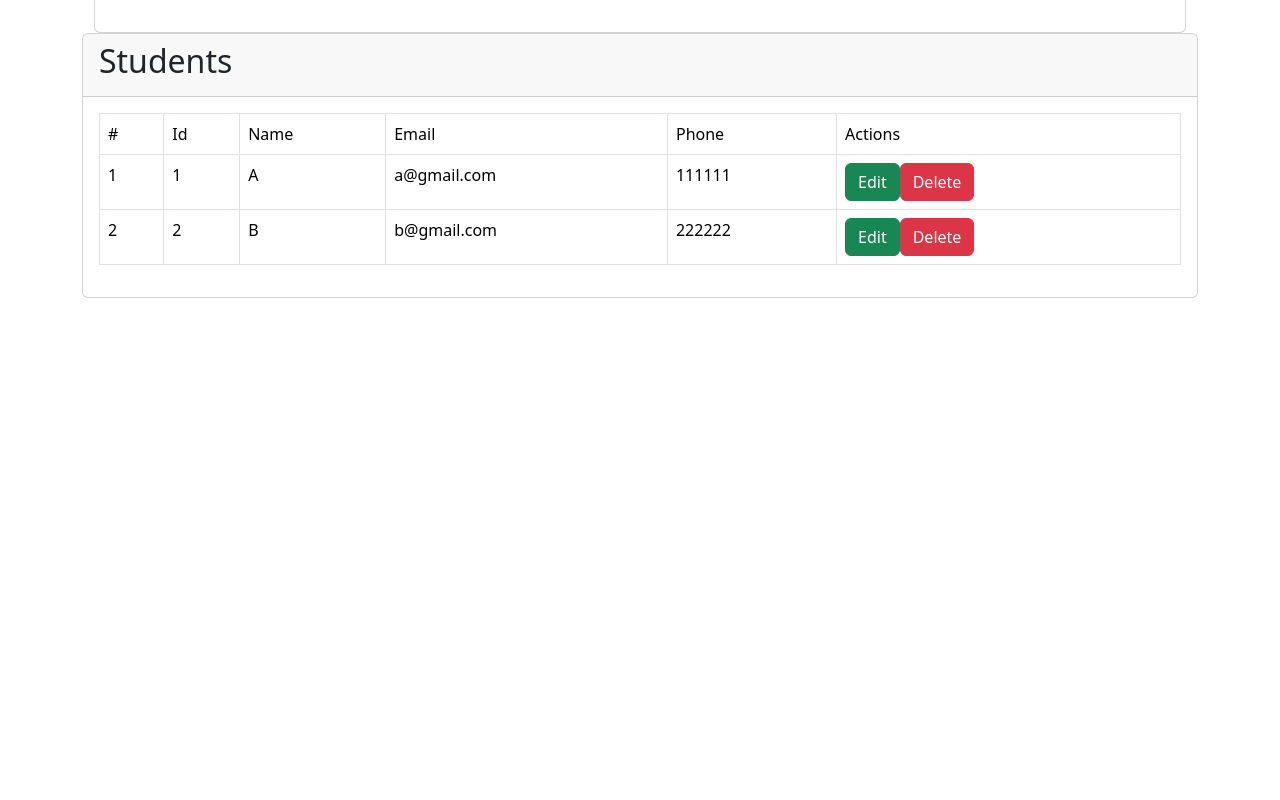
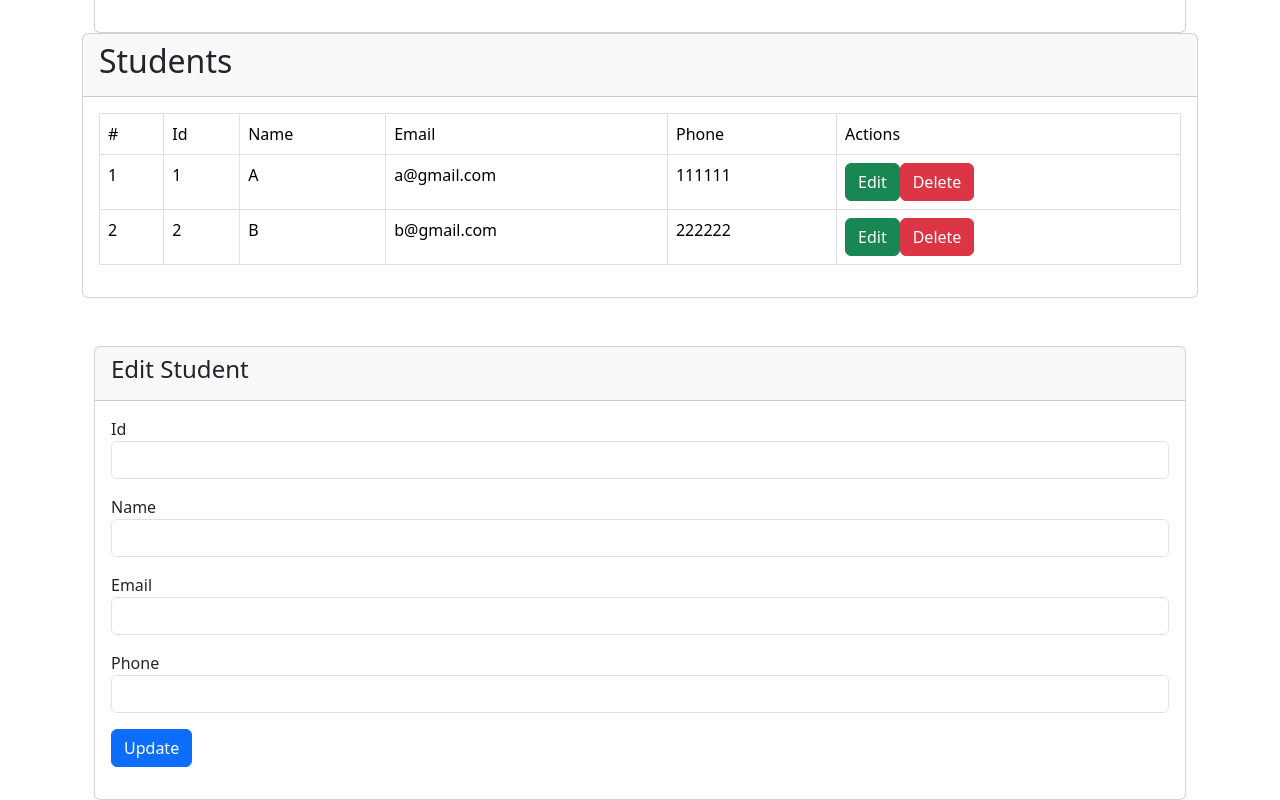
Before and after one commit to huy19712011/vue3-fa25-sd20301, a Vue app: page /student_v2 in a window 1280 px wide. Shown: the part 391-1191 px from the top of the page. Before the commit the page ends 800 px from the top, so only its background shows below. Built offline with nearby package versions, Linux system fonts and the light colour scheme.

Commit message:
Update component

```diff
--- /dev/null
+++ b/src/components/student/Edit.vue
@@ -0,0 +1,54 @@
+<script setup>
+const props = defineProps({
+  student: {
+    type: Object,
+    default: () => ({
+      id: "",
+      name: "",
+      email: "",
+      phone: "",
+    }),
+  },
+});
+
+const emit = defineEmits(["update-student"]);
+const updateStudent = (student) => {
+  emit("update-student", student);
+
+  student.id = "";
+  student.name = "";
+  student.email = "";
+  student.phone = "";
+};
+</script>
+
+<template>
+  <div class="container mt-5">
+    <div class="card">
+      <div class="card-header">
+        <h4>Edit Student</h4>
+      </div>
+      <form class="card-body" @submit.prevent="updateStudent(student)">
+        <div class="mb-3">
+          <label for="id">Id</label>
+          <input id="id" type="text" readonly class="form-control" v-model="student.id" />
+        </div>
+        <div class="mb-3">
+          <label for="name">Name</label>
+          <input id="name" type="text" class="form-control" v-model="student.name" />
+        </div>
+        <div class="mb-3">
+          <label for="email">Email</label>
+          <input id="email" type="text" class="form-control" v-model="student.email" />
+        </div>
+        <div class="mb-3">
+          <label for="phone">Phone</label>
+          <input id="phone" type="text" class="form-control" v-model="student.phone" />
+        </div>
+        <div class="mb-3">
+          <button type="submit" class="btn btn-primary">Update</button>
+        </div>
+      </form>
+    </div>
+  </div>
+</template>
--- a/src/components/student/List.vue
+++ b/src/components/student/List.vue
@@ -5,6 +5,11 @@ const props = defineProps({
     required: true,
   },
 });
+
+const emit = defineEmits(["edit-student"]);
+const editStudent = (student) => {
+  emit("edit-student", student);
+};
 </script>
 
 <template>
@@ -32,7 +37,7 @@ const props = defineProps({
             <td>{{ student.email }}</td>
             <td>{{ student.phone }}</td>
             <td>
-              <button class="btn btn-success">Edit</button>
+              <button class="btn btn-success" @click="editStudent(student)">Edit</button>
               <button class="btn btn-danger">Delete</button>
             </td>
           </tr>
--- a/src/views/StudentView.vue
+++ b/src/views/StudentView.vue
@@ -1,5 +1,6 @@
 <script setup>
 import Create from "@/components/student/Create.vue";
+import Edit from "@/components/student/Edit.vue";
 import List from "@/components/student/List.vue";
 import { ref } from "vue";
 
@@ -13,11 +14,39 @@ const addStudent = (student) => {
 
   students.value.push(student);
 };
+
+const model = ref({
+  student: {
+    id: "",
+    name: "",
+    email: "",
+    phone: "",
+  },
+});
+
+const editStudent = (student) => {
+  model.value.student = { ...student };
+};
+
+const updateStudent = (student) => {
+  const index = students.value.findIndex((s) => s.id === student.id);
+  if (index !== -1) {
+    students.value[index] = { ...student };
+  }
+
+  model.value.student = {
+    id: "",
+    name: "",
+    email: "",
+    phone: "",
+  };
+};
 </script>
 
 <template>
   <div class="container">
     <Create @add-student="addStudent"></Create>
-    <List :students="students"></List>
+    <List :students="students" @edit-student="editStudent"></List>
+    <Edit :student="model.student" @update-student="updateStudent"></Edit>
   </div>
 </template>
```
